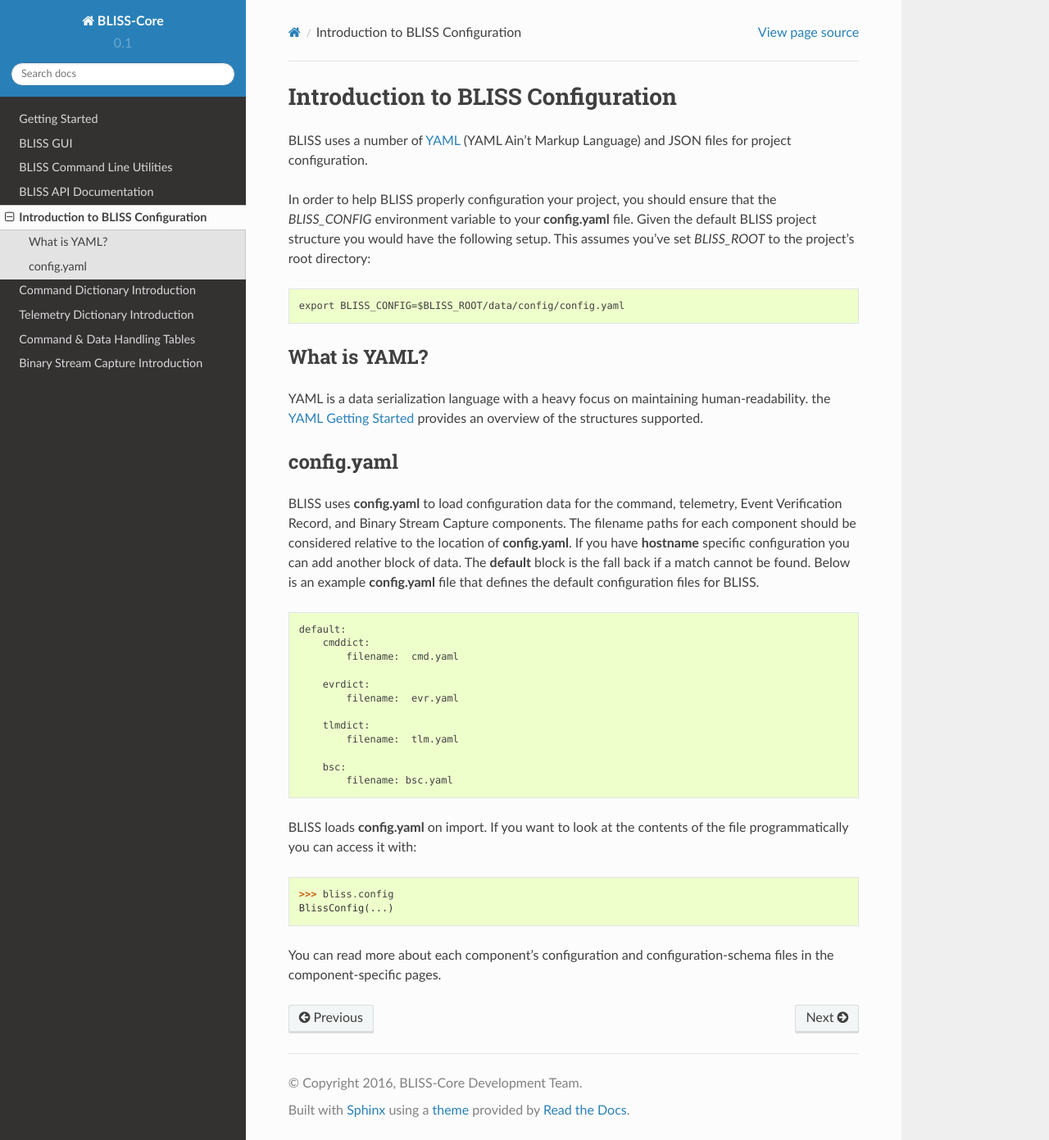
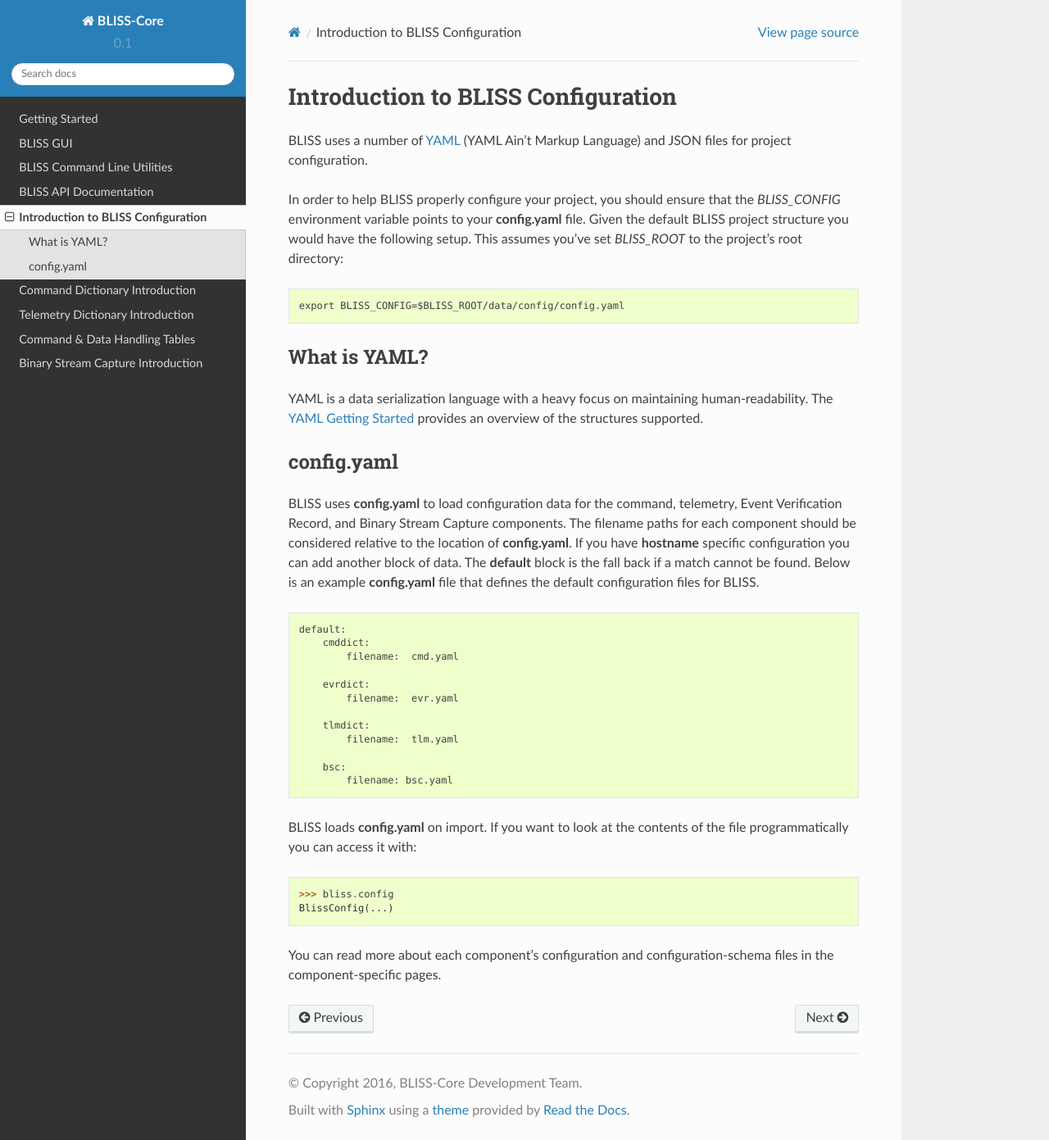
Before and after one commit to NASA-AMMOS/AIT-Core, a Sphinx documentation site: the page built from doc/source/configuration_intro.rst, in a window 1280 px wide and 1391 px high. Shown: the whole window at 82% size. Built offline with Sphinx 7.4.7 and the Read the Docs theme 2.0.0, drawn with Linux system fonts in a browser that asks for light colours.

Commit message:
Config docs typo fixes

```diff
--- a/doc/source/configuration_intro.rst
+++ b/doc/source/configuration_intro.rst
@@ -3,14 +3,14 @@
 
 BLISS uses a number of `YAML <http://www.yaml.org/start.html>`_ (YAML Ain't Markup Language) and JSON files for project configuration.
 
-In order to help BLISS properly configuration your project, you should ensure that the *BLISS_CONFIG* environment variable to your **config.yaml** file. Given the default BLISS project structure you would have the following setup. This assumes you've set *BLISS_ROOT* to the project's root directory::
+In order to help BLISS properly configure your project, you should ensure that the *BLISS_CONFIG* environment variable points to your **config.yaml** file. Given the default BLISS project structure you would have the following setup. This assumes you've set *BLISS_ROOT* to the project's root directory::
 
     export BLISS_CONFIG=$BLISS_ROOT/data/config/config.yaml
 
 What is YAML?
 -------------
 
-YAML is a data serialization language with a heavy focus on maintaining human-readability. the `YAML Getting Started <http://www.yaml.org/start.html>`_ provides an overview of the structures supported.
+YAML is a data serialization language with a heavy focus on maintaining human-readability. The `YAML Getting Started <http://www.yaml.org/start.html>`_ provides an overview of the structures supported.
 
 config.yaml
 -----------
```
